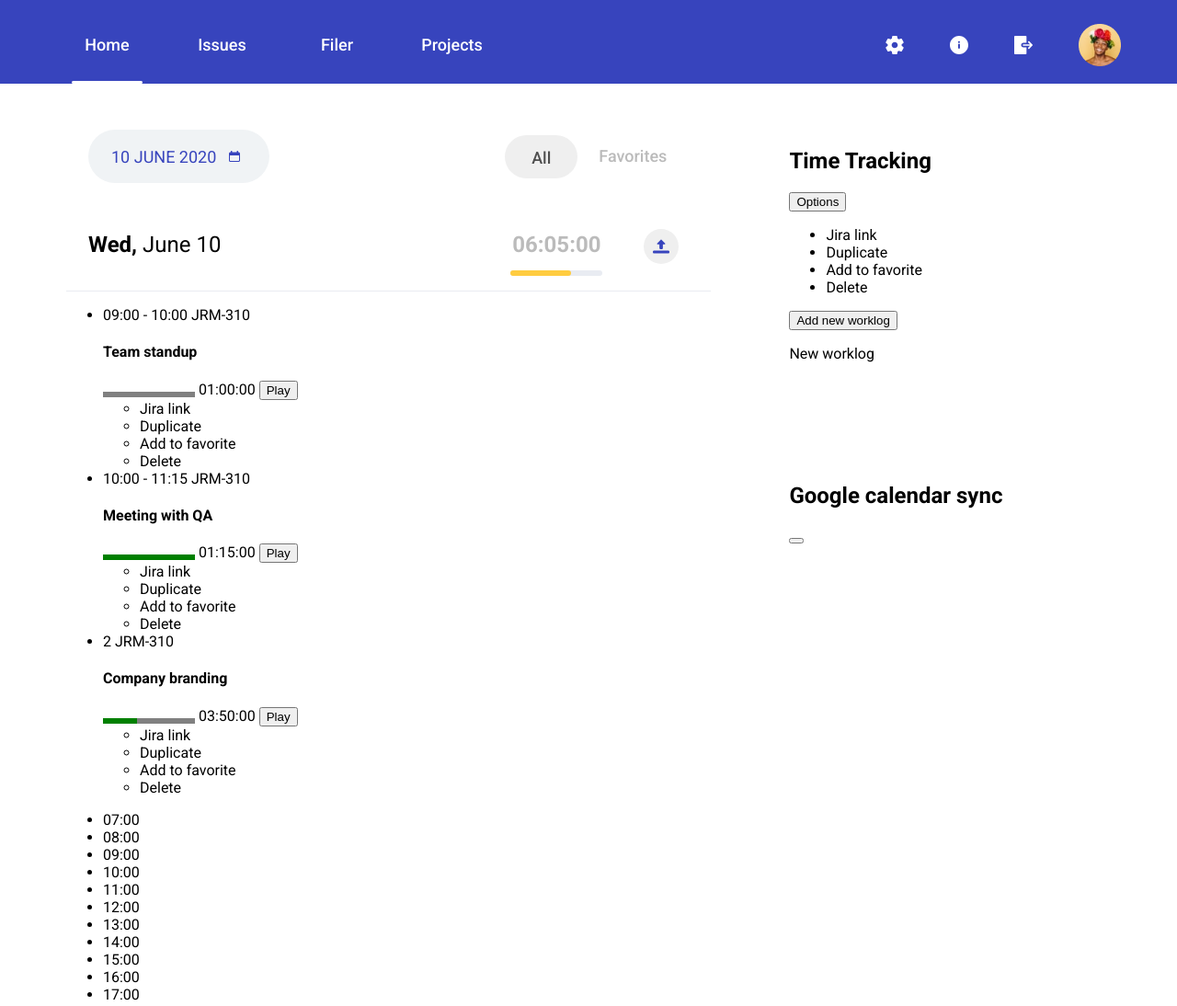
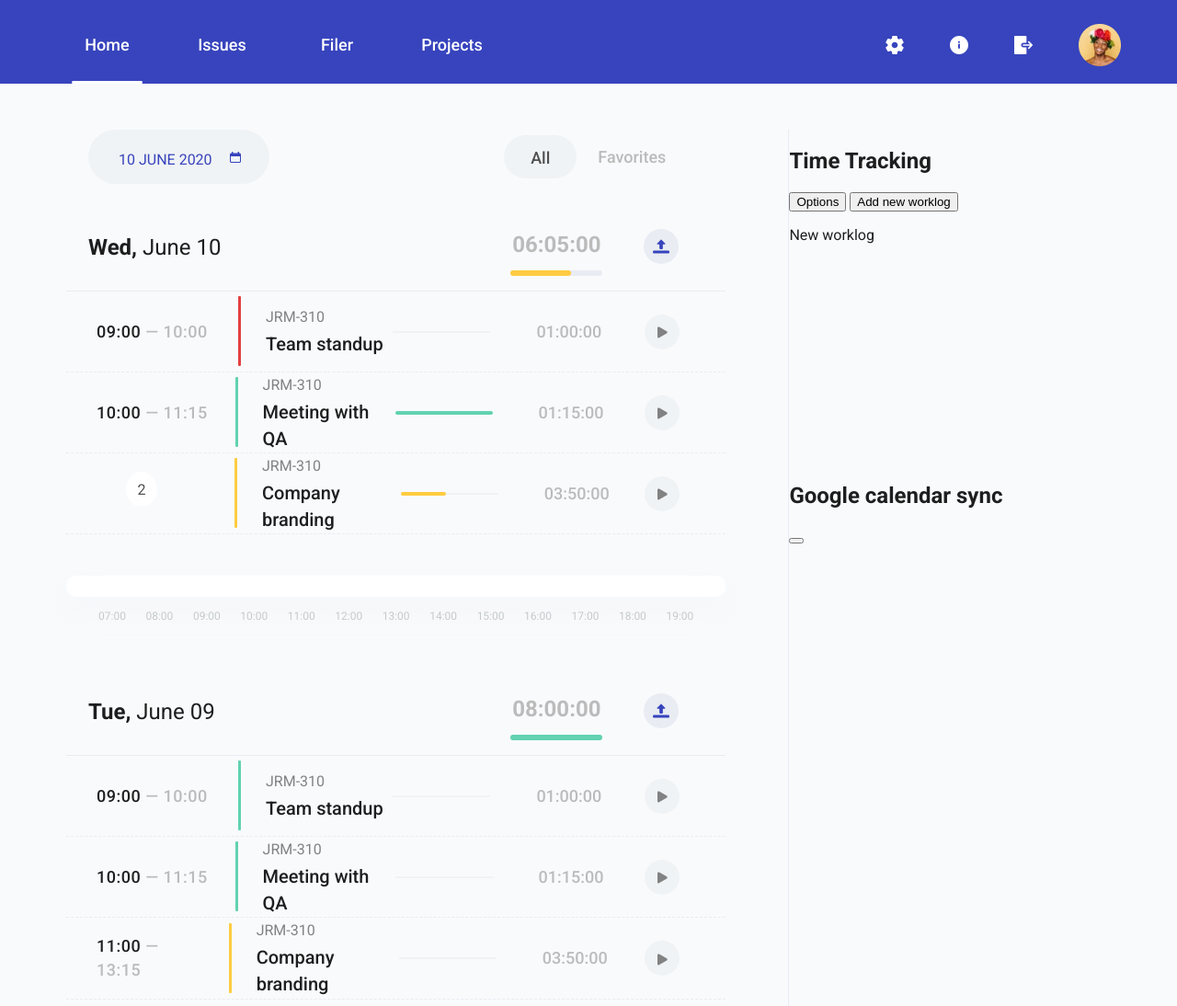
Before and after one commit to irina-lu/time-tracker, a plain HTML site: page index.html in a window 1280 px wide. Shown: the top 1094 px of the page at 92% size. Drawn offline with Linux system fonts and the light colour scheme.

Commit message:
Day section realization

```diff
--- a/css/style.css
+++ b/css/style.css
@@ -8,6 +8,7 @@ body {
   padding: 0;
   margin: 0;
   font-family: "Roboto", "Arial", sans-serif;
+  background-color: #f9fafc;
 }
 
 .visually-hidden {
@@ -26,6 +27,7 @@ body {
   font-size: 18px;
   line-height: 26px;
   border-radius: 30px;
+  cursor: pointer;
 }
 
 .page-header {
@@ -140,6 +142,7 @@ body {
   max-width: 1920px;
   padding: 50px 60px 0 72px;
   margin: 0 auto;
+  color: #1e1e1e;
 
   display: grid;
   grid-template-columns: 68.5% 31.5%;
@@ -148,6 +151,7 @@ body {
 
 .days-list {
   grid-row: 1/3;
+  border-right: 1px solid #E9ECF2;
 }
 
 .days-list__heading {
@@ -155,22 +159,23 @@ body {
   padding-right: 100px;
   display: flex;
   align-items: center;
-  margin-bottom: 50px;
+  margin-bottom: 49px;
 }
 
 .days-list__calendar {
   position: relative;
   background-color: #f0f3f5;
+  font-size: 16px;
   color: #3744bd;
-  padding: 17px 58px 15px 25px;
+  padding: 20px 62px 13px 33px;
   border-radius: 30px;
 }
 
 .days-list__calendar::after {
   content: "";
   position: absolute;
-  top: 23px;
-  right: 32px;
+  top: 24px;
+  right: 31px;
   width: 12px;
   height: 12px;
   background-image: url(../img/icon/calendar.svg);
@@ -182,6 +187,7 @@ body {
   font-weight: 500;
   color: #4f4f4f;
   padding: 12px 29px 9px 29px;
+  background-color: #f0f3f5;
 }
 
 .days-list__favorites {
@@ -199,12 +205,13 @@ body {
 }
 
 .day {
-  padding-right: 85px;
+  padding-right: 68px;
+  margin-bottom: 75px;
 }
 
 .day__heading-wrapper {
   display: flex;
-  padding-right: 35px;
+  padding-right: 51px;
   padding-bottom: 16px;
   border-bottom: 1px solid #e9ecf2;
 }
@@ -214,6 +221,7 @@ body {
   padding: 0;
   font-size: 24px;
   line-height: 35px;
+  padding-top: 3px;
   padding-left: 24px;
   width: 255px;
 }
@@ -265,6 +273,8 @@ body {
   width: 38px;
   height: 38px;
   border-radius: 50%;
+  background-color: #e9ecf2;
+  cursor: pointer;
   flex-shrink: 0;
 }
 
@@ -277,3 +287,181 @@ body {
   height: 18px;
   background-image: url("../img/icon/btn-download.svg");
 }
+
+.day__worklogs-list {
+  margin: 0;
+  padding: 0;
+  list-style: none;
+  margin-bottom: 45px;
+}
+
+.day__worklog-item {
+  display: flex;
+  align-items: center;
+  padding-left: 33px;
+  padding-right: 50px;
+  border-bottom: 1px dashed #e9ecf2;
+}
+
+.day__interval-time {
+  font-size: 18px;
+  line-height: 26px;
+  font-weight: 500;
+  letter-spacing: 0.5px;
+  width: 130px;
+  margin-right: 24px;
+}
+
+.day__interval-time--gray {
+  color: #bbbbbb;
+}
+
+.day__interval-time-btn {
+  width: 38px;
+  height: 38px;
+  margin: 20px 84px 0 32px;
+  padding-top: 7px;
+  border-radius: 50%;
+  text-align: center;
+  background-color: #ffffff;
+  align-self: flex-start;
+}
+
+.day__amount {
+  font-size: 16px;
+  line-height: 26px;
+  color: #4f4f4f;
+}
+
+.day__worklog-name-wrapper {
+  display: flex;
+  flex-direction: column;
+  justify-content: center;
+  min-height: 87px;
+  padding-left: 30px;
+  position: relative;
+}
+
+.day__worklog-name-wrapper::before {
+  content: "";
+  position: absolute;
+  left: 0;
+  top: 5px;
+  width: 3px;
+  height: 76px;
+  background: #e34040;
+  border-radius: 1px;
+}
+
+.day__worklog-name-wrapper--full::before {
+  background-color: #62d2b1;
+}
+
+.day__worklog-name-wrapper--in-progress::before {
+  background-color: #ffcc40;
+}
+
+.day__code {
+  font-size: 16px;
+  line-height: 26px;
+  font-variant: small-caps;
+  color: #828282;
+  margin-bottom: 2px;
+}
+
+.day__worklog-name {
+  margin: 0;
+  padding: 0;
+  font-size: 20px;
+  line-height: 29px;
+  font-weight: 500;
+}
+
+.day__worklog-bar {
+  position: relative;
+  margin-left: auto;
+  width: 106px;
+  height: 2px;
+  background-color: #f0f3f5;
+  margin-right: 50px;
+  flex-shrink: 0;
+}
+
+.day__worklog-value--in-progress {
+  position: absolute;
+  top: -1px;
+  left: 0;
+  width: 49px;
+  height: 4px;
+  background-color: #ffcc40;
+  border-radius: 5px;
+}
+
+.day__worklog-value--full {
+  position: absolute;
+  top: -1px;
+  left: 0;
+  width: 106px;
+  height: 4px;
+  background-color: #62d2b1;
+  border-radius: 5px;
+}
+
+.day__worklog-time {
+  font-size: 18px;
+  line-height: 26px;
+  font-weight: 500;
+  color: #bbbbbb;
+  width: 80px;
+  margin-right: 38px;
+}
+
+.day__btn {
+  border: none;
+  position: relative;
+  width: 38px;
+  height: 38px;
+  border-radius: 50%;
+  cursor: pointer;
+  background-color: #f0f3f5;
+  flex-shrink: 0;
+}
+
+.day__btn::before {
+  content: "";
+  position: absolute;
+  width: 16px;
+  height: 16px;
+  top: 12px;
+  left: 11px;
+  background-image: url(../img/icon/play.svg);
+  background-position: center;
+  background-repeat: no-repeat;
+}
+
+.worklog-options {
+  display: none;
+}
+
+.day__time-picker {}
+
+.day__time-picher-range {
+  width: 100%;
+  height: 23px;
+  background-color: #ffffff;
+  border-radius: 10px;
+  box-shadow: 0px 15px 30px rgba(216, 226, 232, 0.12);
+  margin-bottom: 13px;
+}
+
+.day__time-list {
+  margin: 0;
+  padding: 0;
+  padding: 0 35px;
+  list-style: none;
+  font-size: 12px;
+  line-height: 17px;
+  color: #C4CACB;
+  display: flex;
+  justify-content: space-between;
+}
--- a/index.html
+++ b/index.html
@@ -62,12 +62,20 @@
           </div>
           <ul class="day__worklogs-list">
             <li class="day__worklog-item">
-              <span class="day__interval-time">09:00 - 10:00</span>
+              <p class="day__interval-time">
+                09:00 <span class="day__interval-time--gray">— 10:00</span>
+              </p>
+              <div class="day__worklog-name-wrapper">
                 <span class="day__code">JRM-310</span>
                 <h4 class="day__worklog-name">Team standup</h4>
-              <progress class="day__progress-bar" max="1" value="0"></progress>
+              </div>
+              <div class="day__worklog-bar">
+                <div class="day__worklog-value"></div>
+              </div>
               <span class="day__worklog-time">01:00:00</span>
-              <button class="day__btn">Play</button>
+              <button class="day__btn">
+                <span class="visually-hidden">Play</span>
+              </button>
               <ul class="worklog-options">
                 <li class="worklog-options__item">Jira link</li>
                 <li class="worklog-options__item">Duplicate</li>
@@ -76,16 +84,22 @@
               </ul>
             </li>
             <li class="day__worklog-item">
-              <span class="day__interval-time">10:00 - 11:15</span>
+              <p class="day__interval-time">
+                10:00 <span class="day__interval-time--gray">— 11:15</span>
+              </p>
+              <div
+                class="day__worklog-name-wrapper day__worklog-name-wrapper--full"
+              >
                 <span class="day__code">JRM-310</span>
                 <h4 class="day__worklog-name">Meeting with QA</h4>
-              <progress
-                class="day__progress-bar"
-                max="1.15"
-                value="1.15"
-              ></progress>
+              </div>
+              <div class="day__worklog-bar">
+                <div class="day__worklog-value day__worklog-value--full"></div>
+              </div>
               <span class="day__worklog-time">01:15:00</span>
-              <button class="day__btn">Play</button>
+              <button class="day__btn">
+                <span class="visually-hidden">Play</span>
+              </button>
               <ul class="worklog-options">
                 <li class="worklog-options__item">Jira link</li>
                 <li class="worklog-options__item">Duplicate</li>
@@ -94,16 +108,24 @@
               </ul>
             </li>
             <li class="day__worklog-item">
-              <span class="day__interval-time">2</span>
+              <div class="day__interval-time-btn">
+                <span class="day__amount">2</span>
+              </div>
+              <div
+                class="day__worklog-name-wrapper day__worklog-name-wrapper--in-progress"
+              >
                 <span class="day__code">JRM-310</span>
                 <h4 class="day__worklog-name">Company branding</h4>
-              <progress
-                class="day__progress-bar"
-                max="3.5"
-                value="1.3"
-              ></progress>
+              </div>
+              <div class="day__worklog-bar">
+                <div
+                  class="day__worklog-value day__worklog-value--in-progress"
+                ></div>
+              </div>
               <span class="day__worklog-time">03:50:00</span>
-              <button class="day__btn">Play</button>
+              <button class="day__btn">
+                <span class="visually-hidden">Play</span>
+              </button>
               <ul class="worklog-options">
                 <li class="worklog-options__item">Jira link</li>
                 <li class="worklog-options__item">Duplicate</li>
@@ -113,7 +135,7 @@
             </li>
           </ul>
           <div class="day__time-picker">
-            <span class="day__time-picher-range"></span>
+            <div class="day__time-picher-range"></div>
             <ul class="day__time-list">
               <li>07:00</li>
               <li>08:00</li>
@@ -134,7 +156,7 @@
         <section class="day">
           <div class="day__heading-wrapper">
             <h3 class="day__date">
-              Tue, <span class="day__date--not-bold">June 9</span>
+              Tue, <span class="day__date--not-bold">June 09</span>
             </h3>
             <div class="day__total-time--wrapper">
               <p class="day__total-time">08:00:00</p>
@@ -150,16 +172,22 @@
           </div>
           <ul class="day__worklogs-list">
             <li class="day__worklog-item">
-              <span class="day__interval-time">09:00 - 10:00</span>
+              <p class="day__interval-time">
+                09:00 <span class="day__interval-time--gray">— 10:00</span>
+              </p>
+              <div
+                class="day__worklog-name-wrapper day__worklog-name-wrapper--full"
+              >
                 <span class="day__code">JRM-310</span>
                 <h4 class="day__worklog-name">Team standup</h4>
-              <progress
-                class="day__progress-bar"
-                max="3.5"
-                value="0"
-              ></progress>
-              <span class="day__worklog-time">03:15:00</span>
-              <button class="day__btn">Play</button>
+              </div>
+              <div class="day__worklog-bar">
+                <div class="day__worklog-value"></div>
+              </div>
+              <span class="day__worklog-time">01:00:00</span>
+              <button class="day__btn">
+                <span class="visually-hidden">Play</span>
+              </button>
               <ul class="worklog-options">
                 <li class="worklog-options__item">Jira link</li>
                 <li class="worklog-options__item">Duplicate</li>
@@ -168,16 +196,22 @@
               </ul>
             </li>
             <li class="day__worklog-item">
-              <span class="day__interval-time">10:00 - 11:15</span>
+              <p class="day__interval-time">
+                10:00 <span class="day__interval-time--gray">— 11:15</span>
+              </p>
+              <div
+                class="day__worklog-name-wrapper day__worklog-name-wrapper--full"
+              >
                 <span class="day__code">JRM-310</span>
                 <h4 class="day__worklog-name">Meeting with QA</h4>
-              <progress
-                class="day__progress-bar"
-                max="1.15"
-                value="0"
-              ></progress>
+              </div>
+              <div class="day__worklog-bar">
+                <div class="day__worklog-value"></div>
+              </div>
               <span class="day__worklog-time">01:15:00</span>
-              <button class="day__btn">Play</button>
+              <button class="day__btn">
+                <span class="visually-hidden">Play</span>
+              </button>
               <ul class="worklog-options">
                 <li class="worklog-options__item">Jira link</li>
                 <li class="worklog-options__item">Duplicate</li>
@@ -186,16 +220,22 @@
               </ul>
             </li>
             <li class="day__worklog-item">
-              <span class="day__interval-time">11:00 - 13:15</span>
+              <p class="day__interval-time">
+                11:00 <span class="day__interval-time--gray">— 13:15</span>
+              </p>
+              <div
+                class="day__worklog-name-wrapper day__worklog-name-wrapper--in-progress"
+              >
                 <span class="day__code">JRM-310</span>
                 <h4 class="day__worklog-name">Company branding</h4>
-              <progress
-                class="day__progress-bar"
-                max="3.5"
-                value="0"
-              ></progress>
+              </div>
+              <div class="day__worklog-bar">
+                <div class="day__worklog-value"></div>
+              </div>
               <span class="day__worklog-time">03:50:00</span>
-              <button class="day__btn">Play</button>
+              <button class="day__btn">
+                <span class="visually-hidden">Play</span>
+              </button>
               <ul class="worklog-options">
                 <li class="worklog-options__item">Jira link</li>
                 <li class="worklog-options__item">Duplicate</li>
@@ -205,7 +245,7 @@
             </li>
           </ul>
           <div class="day__time-picker">
-            <span class="day__time-picher-range"></span>
+            <div class="day__time-picher-range"></div>
             <ul class="day__time-list">
               <li>07:00</li>
               <li>08:00</li>
```
Also changed, not shown: img/icon/play.svg (added). Lines whose indentation alone changed are shown as unchanged.
